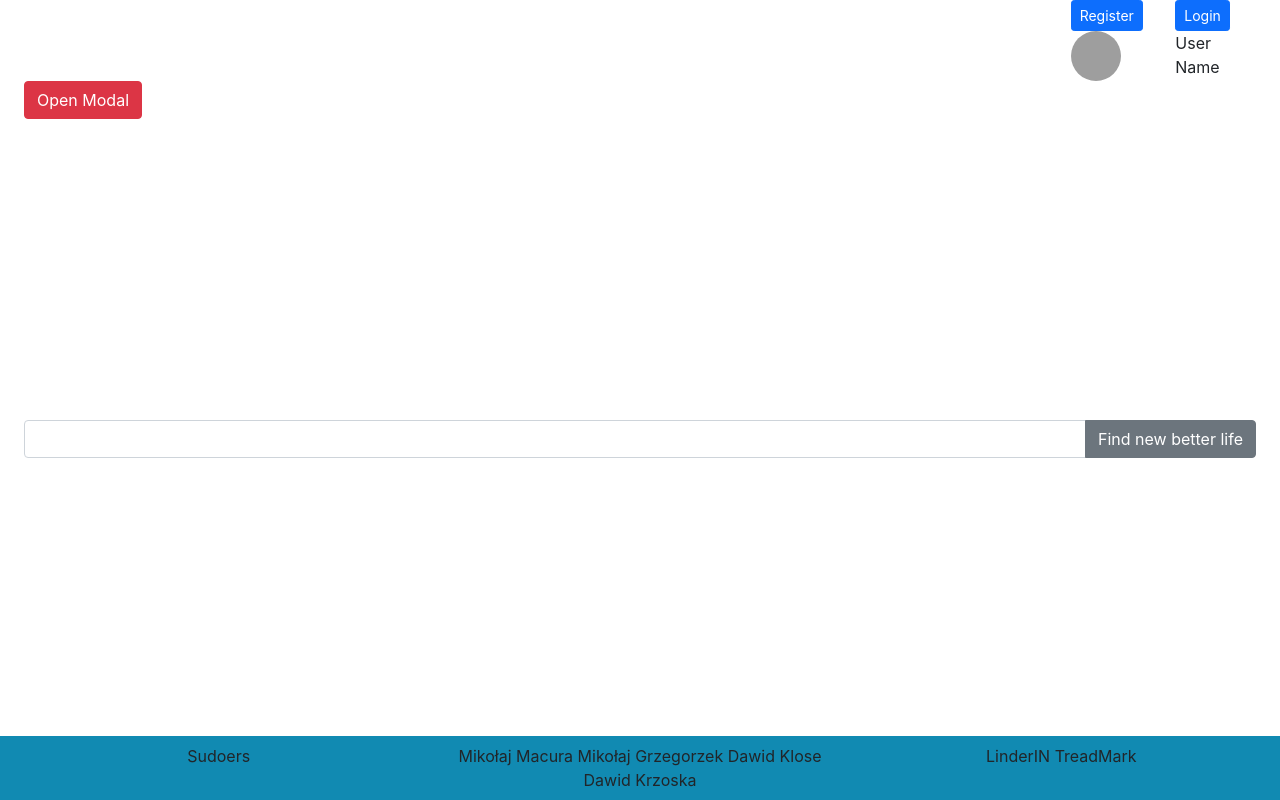
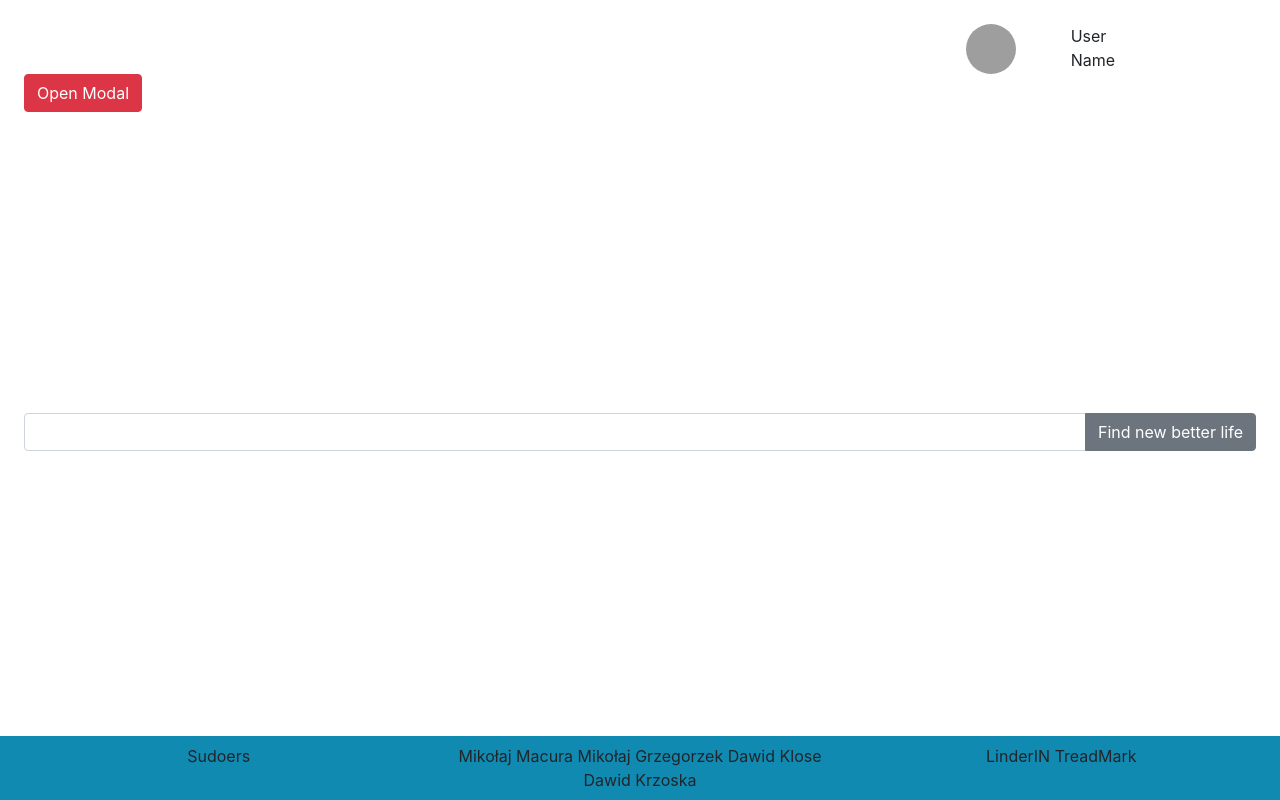
Before and after one commit to Mik-Grzeg/LinderIN, a React (Create React App) app in the folder frontend-linderin/: page /landing in a window 1280 px wide. Built offline with nearby package versions, Linux system fonts and the light colour scheme; grey boxes are pictures that could not be loaded.

Commit message:
show only when logged in

```diff
--- a/frontend-linderin/src/components/LoginBar.js
+++ b/frontend-linderin/src/components/LoginBar.js
@@ -3,12 +3,14 @@ import { Container, Col, Row, Button, CardImg} from "reactstrap";
 import { Link } from "react-router-dom";
 import MatchCard from "./MatchCard";
 
+const logedIn = false
 class LoginBar extends React.Component {
   render() {
     return (
       <Container fluid>
-        <Row>
-          <Col xl="10"></Col>
+			{logedIn ?(
+        <Row className="mt-4">
+          <Col xl="9"></Col>
           <Col xl="1">
             <Link to="/register">
               <Button color="primary" size="sm">
@@ -24,14 +26,13 @@ class LoginBar extends React.Component {
               </Button>
             </Link>
           </Col>
-        </Row>
-
-        <Row>
-          <Col xl="10"></Col>
+        </Row>)
+:
+        (<Row className="mt-4">
+          <Col xl="9"></Col>
           <Col xl="1">
             <CardImg
               className="CardImg"
-              alt="Card image cap"
               src="https://images.unsplash.com/photo-1669023030485-573b6a75ab64?ixlib=rb-4.0.3&ixid=MnwxMjA3fDB8MHxwaG90by1wYWdlfHx8fGVufDB8fHx8&auto=format&fit=crop&w=735&q=80"
               style={{
                 height: 50,
@@ -41,7 +42,7 @@ class LoginBar extends React.Component {
             />
           </Col>
           <Col xl="1">User Name</Col>
-        </Row>
+        </Row>)}
         <MatchCard />
       </Container>
     );
```
